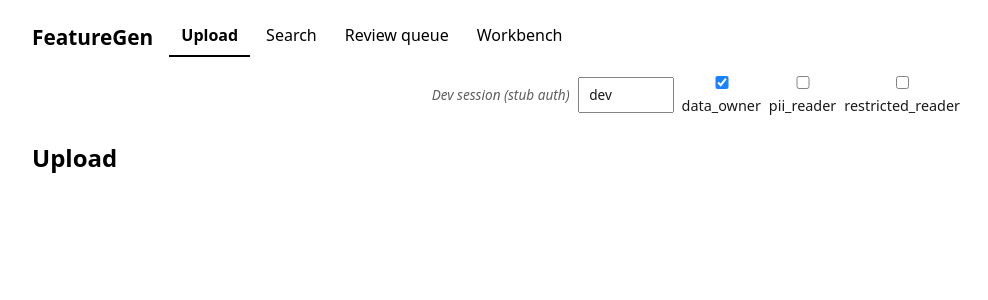
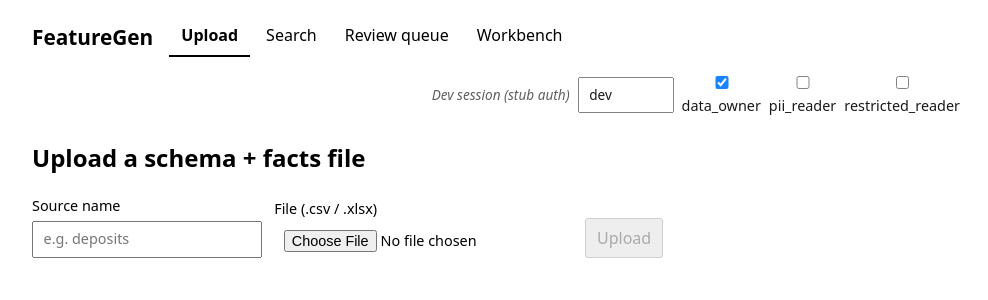
Before and after one commit to inder1991/feature-engineering, a React (Vite) app in the folder frontend/: page / in a window 1280 px wide. Both pictures are taken after a click on the button "Upload". Shown: the top 300 px of the page, without its empty margins (144-1132 px from the left). Built offline with nearby package versions, Linux system fonts and the light colour scheme.

Commit message:
feat(frontend): upload screen — first-class ingested/held/rejected/flagged states
Co-Authored-By: Claude Fable 5 <noreply@anthropic.com>

```diff
--- a/frontend/src/App.tsx
+++ b/frontend/src/App.tsx
@@ -1,11 +1,17 @@
 import { useState } from 'react'
 import { SessionBar } from './SessionBar'
+import { UploadScreen } from './screens/UploadScreen'
 
 const TABS = ['Upload', 'Search', 'Review queue', 'Workbench'] as const
 export type Tab = (typeof TABS)[number]
 
 export default function App() {
   const [tab, setTab] = useState<Tab>('Search')
+  const [reviewSource, setReviewSource] = useState('')
+  const openReview = (source: string) => {
+    setReviewSource(source)
+    setTab('Review queue')
+  }
   return (
     <div className="app">
       <header>
@@ -20,9 +26,9 @@ export default function App() {
         <SessionBar />
       </header>
       <main>
-        {tab === 'Upload' && <section><h2>Upload</h2></section>}
+        {tab === 'Upload' && <UploadScreen onReviewQueue={openReview} />}
         {tab === 'Search' && <section><h2>Search</h2></section>}
-        {tab === 'Review queue' && <section><h2>Review queue</h2></section>}
+        {tab === 'Review queue' && <section><h2>Review queue</h2><p>{reviewSource}</p></section>}
         {tab === 'Workbench' && <section><h2>Workbench</h2></section>}
       </main>
     </div>
--- /dev/null
+++ b/frontend/src/screens/UploadScreen.tsx
@@ -0,0 +1,107 @@
+import { type FormEvent, useState } from 'react'
+import { ApiError, type IngestResult, uploadFile } from '../api'
+
+export function UploadScreen({ onReviewQueue }: { onReviewQueue: (source: string) => void }) {
+  const [source, setSource] = useState('')
+  const [file, setFile] = useState<File | null>(null)
+  const [result, setResult] = useState<IngestResult | null>(null)
+  const [error, setError] = useState('')
+  const [busy, setBusy] = useState(false)
+
+  async function submit(e: FormEvent) {
+    e.preventDefault()
+    if (!file || !source.trim()) return
+    setBusy(true)
+    setError('')
+    setResult(null)
+    try {
+      setResult(await uploadFile(file, source.trim()))
+    } catch (err) {
+      setError(err instanceof ApiError ? err.detail : String(err))
+    } finally {
+      setBusy(false)
+    }
+  }
+
+  return (
+    <section>
+      <h2>Upload a schema + facts file</h2>
+      <form onSubmit={submit}>
+        <label>
+          Source name
+          <input
+            value={source}
+            onChange={e => setSource(e.target.value)}
+            placeholder="e.g. deposits"
+            required
+          />
+        </label>
+        <label>
+          File (.csv / .xlsx)
+          {/* No `required` here: jsdom never counts an uploaded FileList toward a required
+              file input's validity (valueMissing stays true), which blocks programmatic form
+              submission in tests. Empty submission is already prevented by the disabled button
+              and the `if (!file …) return` guard below, so this is redundant defense anyway. */}
+          <input
+            type="file"
+            accept=".csv,.xlsx"
+            onChange={e => setFile(e.target.files?.[0] ?? null)}
+          />
+        </label>
+        <button type="submit" disabled={busy || !file || !source.trim()}>
+          {busy ? 'Uploading…' : 'Upload'}
+        </button>
+      </form>
+      {error && (
+        <p role="alert" className="error">
+          {error}
+        </p>
+      )}
+      {result && (
+        <IngestResultPanel result={result} source={source.trim()} onReviewQueue={onReviewQueue} />
+      )}
+    </section>
+  )
+}
+
+function IngestResultPanel({
+  result,
+  source,
+  onReviewQueue,
+}: {
+  result: IngestResult
+  source: string
+  onReviewQueue: (source: string) => void
+}) {
+  if (result.status === 'held') {
+    return (
+      <section className="result held" role="status">
+        <strong>Held — confirm this large change.</strong>
+        <p>{result.reason}</p>
+        <p>Nothing was applied. Check the file targets the right source, then re-upload to confirm.</p>
+      </section>
+    )
+  }
+  if (result.status === 'rejected') {
+    return (
+      <section className="result rejected" role="status">
+        <strong>Rejected.</strong>
+        <p>{result.reason}</p>
+      </section>
+    )
+  }
+  return (
+    <section className="result ingested" role="status">
+      <strong>Ingested.</strong>
+      <p>
+        {result.asserted} facts asserted · {result.staled} staled · {result.quarantined} quarantined
+      </p>
+      {result.flagged && <p className="flagged">⚠ {result.flagged}</p>}
+      {result.quarantined > 0 && (
+        <button onClick={() => onReviewQueue(source)}>
+          Review {result.quarantined} quarantined row{result.quarantined === 1 ? '' : 's'}
+        </button>
+      )}
+    </section>
+  )
+}
```
Also changed, not shown: 1 other file (tests, documents, lock files or other folders).
